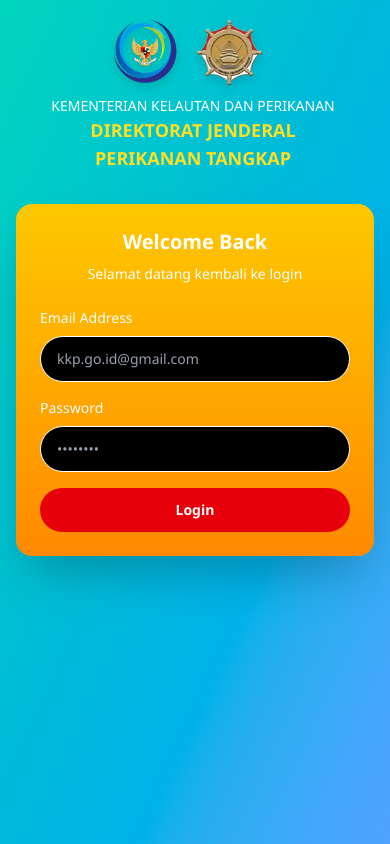
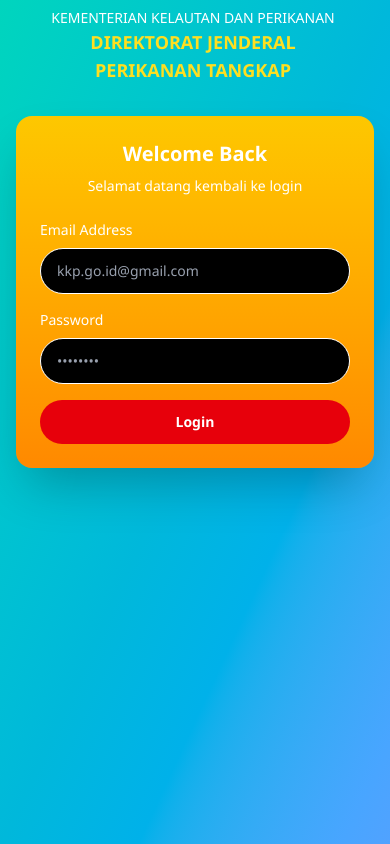
Before and after one commit to ardifx01/sistem-informasi-kkp, a Next.js app: page /auth/login in a window 390 px wide. Built offline with nearby package versions, Linux system fonts and the light colour scheme.

Commit message:
fix:fixed bug logo

```diff
--- a/src/app/auth/login/page.tsx
+++ b/src/app/auth/login/page.tsx
@@ -73,22 +73,7 @@
                 className="w-full h-full object-contain drop-shadow-lg"
               />
             </div>
-            <div className="flex md:hidden items-center gap-x-2">
-              <Image
-                width={250}
-                height={250}
-                src="/assets/KKP.png"
-                alt="Logo KKP"
-                className="w-16 h-16 aspect-square object-contain drop-shadow-lg"
-              />
-              <Image
-                width={425}
-                height={508}
-                src="/assets/dirjen.png"
-                className="w-22 h-22 aspect-square object-contain drop-shadow-lg"
-                alt="Logo Dirjen"
-              />
-            </div>
+
 
             <div className="text-white ">
               <h4 className="text-sm md:text-[13px] md:font-bold lg:text-[16px] lg:font-semibold hover:text-yellow-200 transition-colors text-center duration-300">
```
